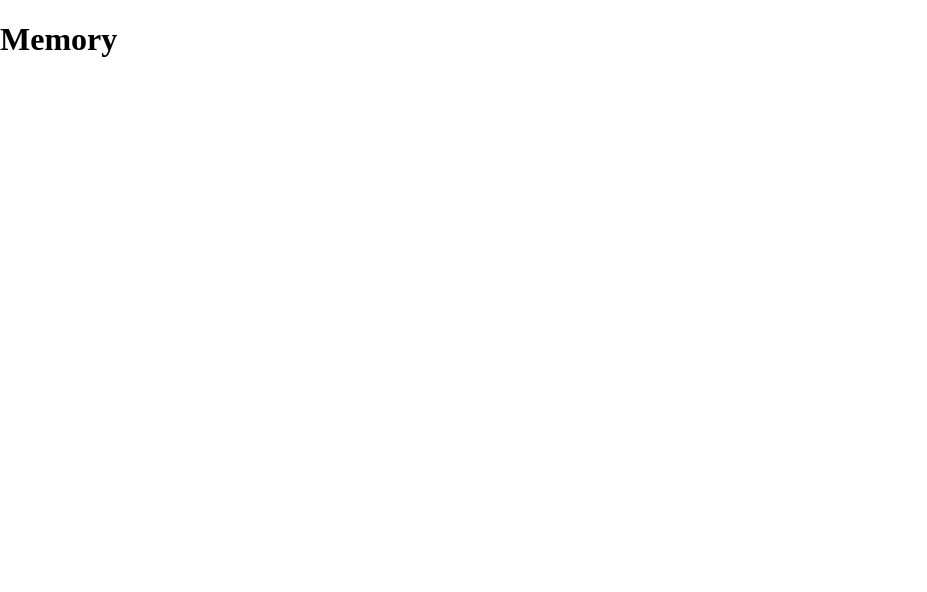
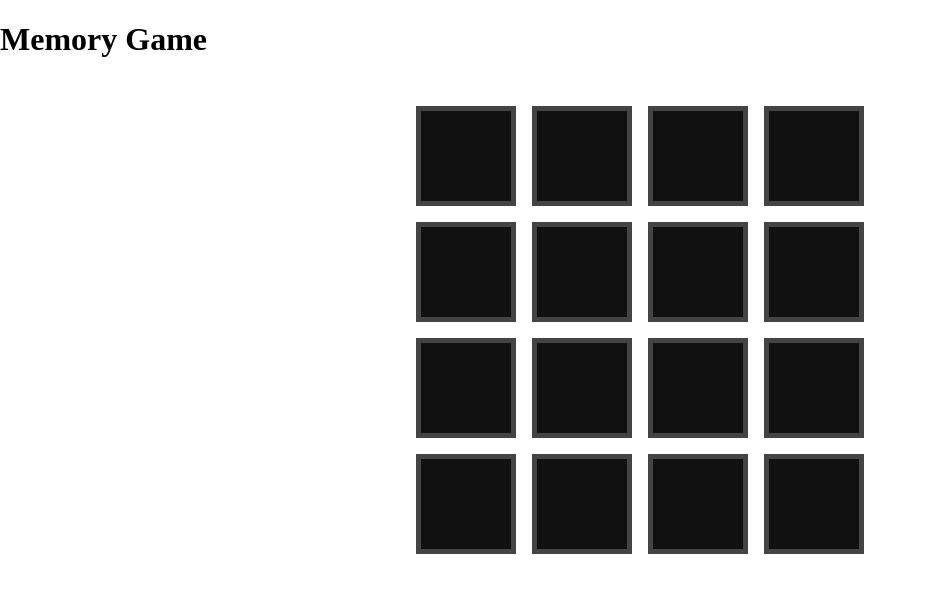
Before and after one commit to Murci2022/Memory-Game, a plain HTML site: page index.html in a window 1280 px wide. Shown: the whole page, without its empty margins (0-927 px from the left). Drawn offline with Linux system fonts and the light colour scheme.

Commit message:
add tile class

```diff
--- a/index.html
+++ b/index.html
@@ -11,7 +11,7 @@
 </head>
 
 <body>
-    <h1>Memory</h1>
+    <h1>Memory Game</h1>
     <div class="tiles">
 
     </div>
--- a/script.js
+++ b/script.js
@@ -18,7 +18,7 @@ let awaitingEndOfMove = false;
 
 function buildCard(color){
     const card = document.createElement("div");
-    card.classList.add("title");
+    card.classList.add("tile");
     card.setAttribute("data-color", color);
     card.setAttribute("data-revealed", false);
     card.addEventListener("click", ()=>{
@@ -40,7 +40,7 @@ for(let i = 0; i<tileCount; i++){
     const color = colorsPicklist[randomIndex];
 
 
-    const title = buildCard(color);
-    titlesContainer.appendChild(title) ;
+    const tile = buildCard(color);
+    titlesContainer.appendChild(tile) ;
     colorsPicklist.splice(randomIndex,1);
 }
```
